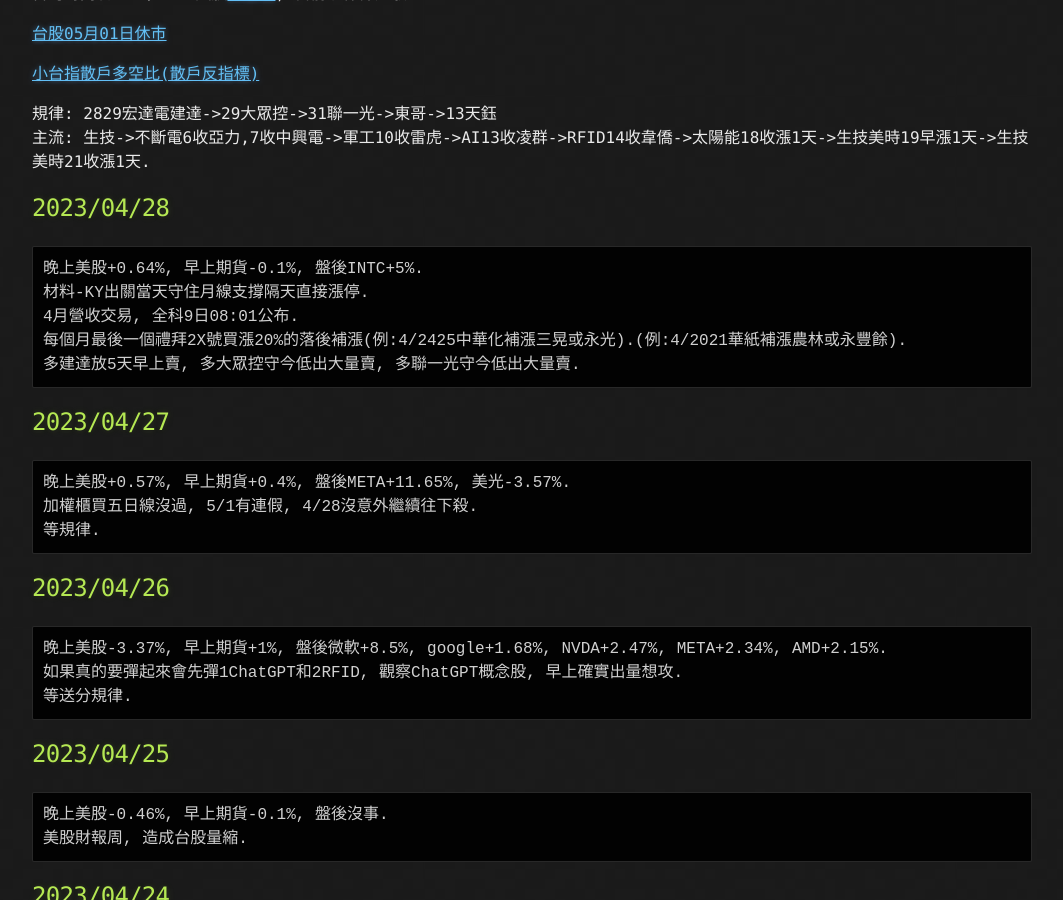
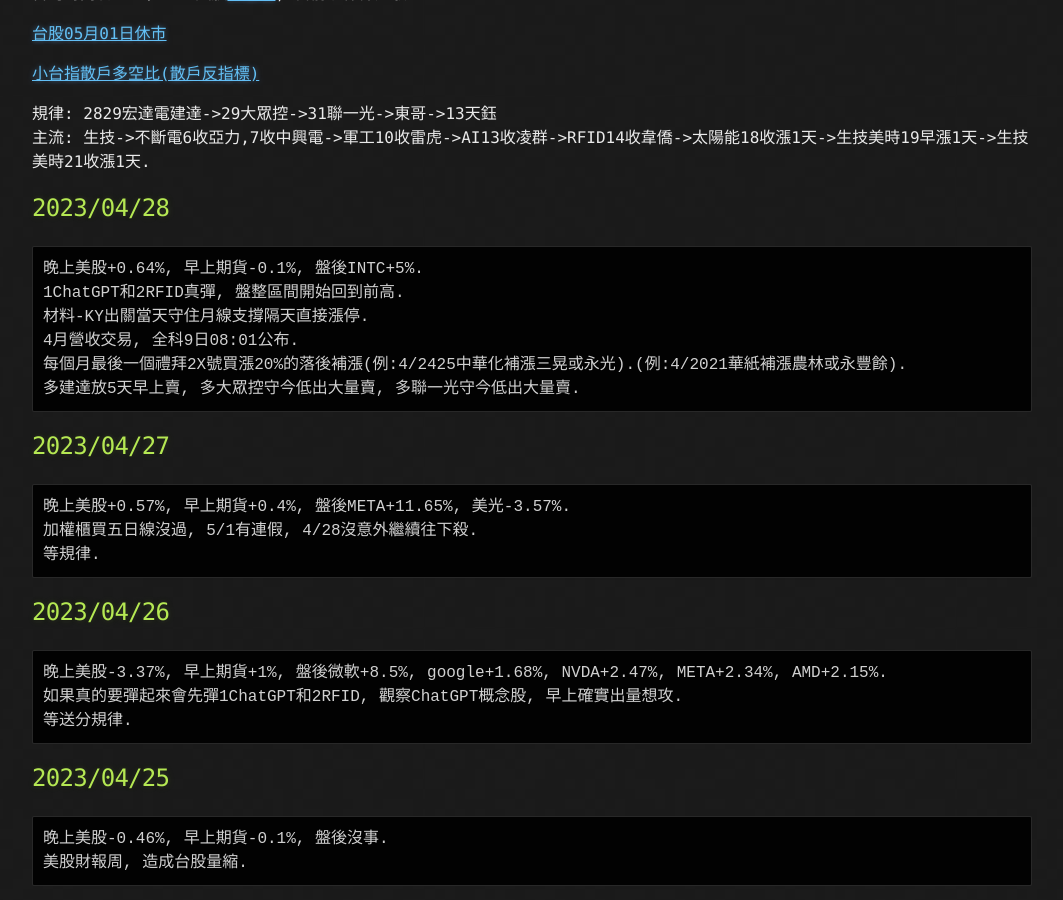
Before and after one commit to lepg5487/Stock_God, a Jekyll site: the page built from index.md, in a window 1280 px wide and 900 px high, scrolled down 436 px. Shown: the whole window, without its empty margins (108-1171 px from the left). Built offline with Jekyll 4.4.1, drawn with Linux system fonts in a browser that asks for light colours; our own code applies the rules of GitHub Pages for plain Markdown files.

Commit message:
Update index.md

````diff
--- a/index.md
+++ b/index.md
@@ -22,6 +22,7 @@
 ## 2023/04/28
 ```
 晚上美股+0.64%, 早上期貨-0.1%, 盤後INTC+5%.
+1ChatGPT和2RFID真彈, 盤整區間開始回到前高.
 材料-KY出關當天守住月線支撐隔天直接漲停.
 4月營收交易, 全科9日08:01公布.
 每個月最後一個禮拜2X號買漲20%的落後補漲(例:4/2425中華化補漲三晃或永光).(例:4/2021華紙補漲農林或永豐餘).
````
